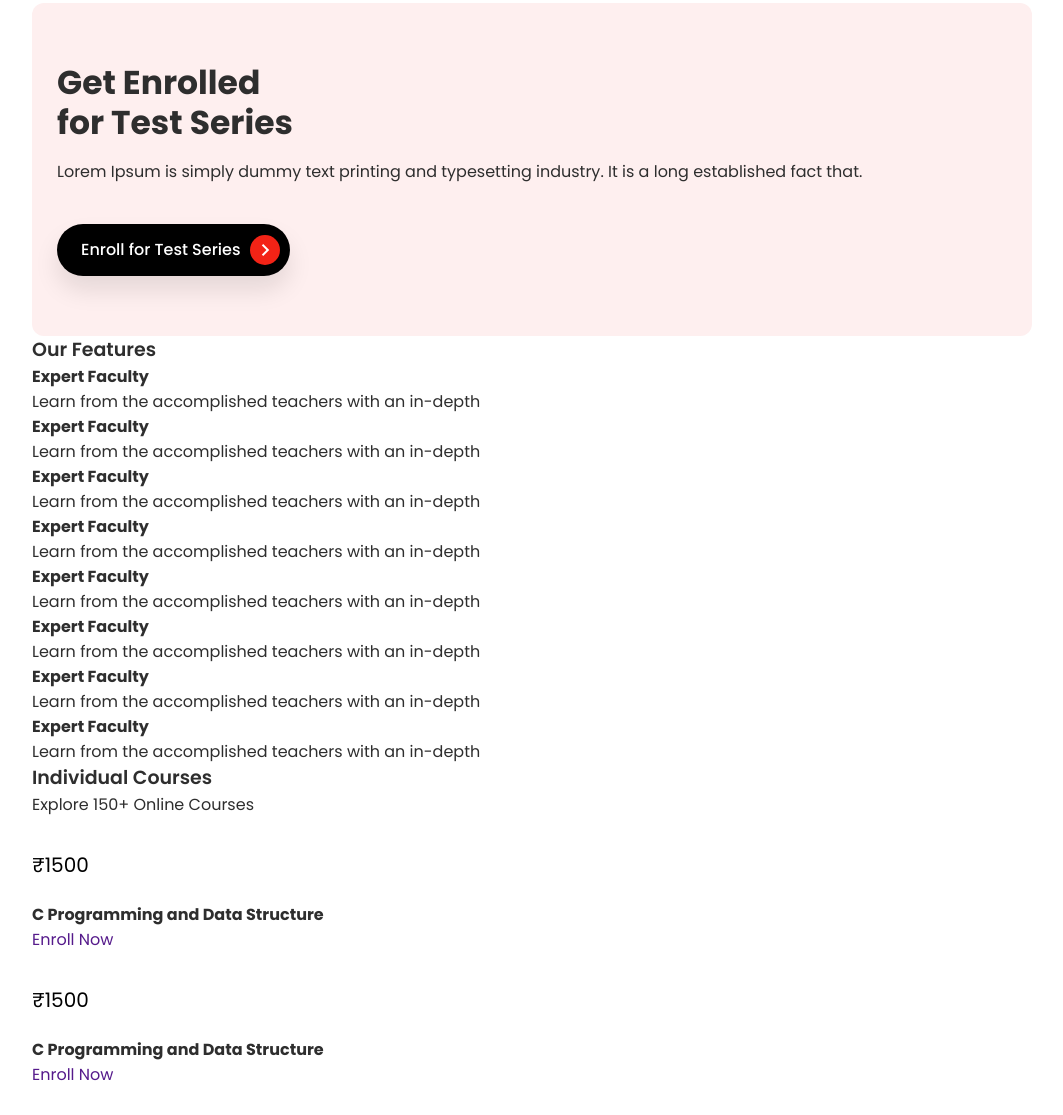
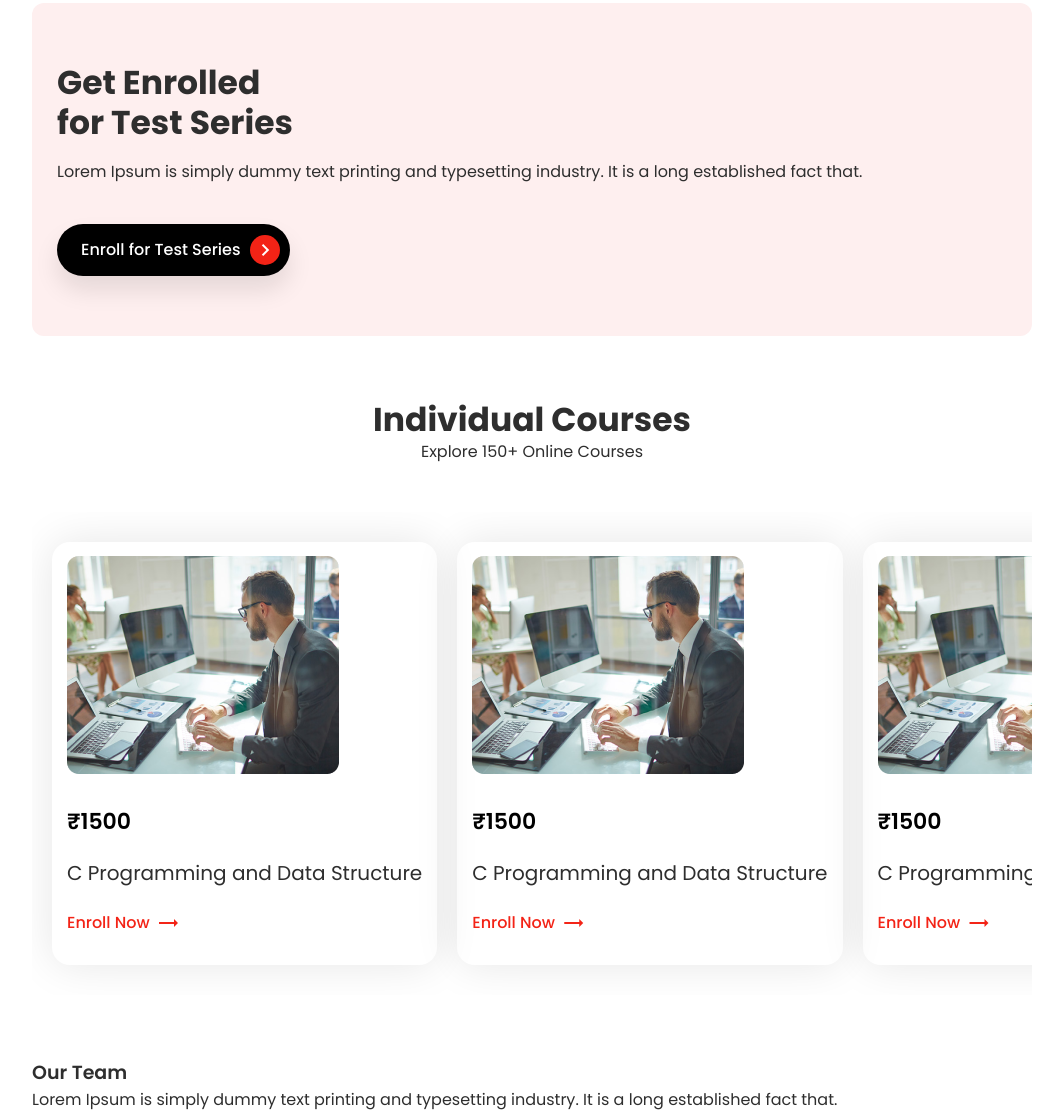
Before and after one commit to samyakshah3008/goclasses, a plain HTML site: page index.html in a window 1280 px wide. Shown: the part 1985-3100 px from the top of the page, without its empty margins (108-1171 px from the left). Drawn offline with Linux system fonts and the light colour scheme.

Commit message:
Individual courses

```diff
--- a/index.html
+++ b/index.html
@@ -182,7 +182,7 @@
           <i class="material-icons">keyboard_arrow_right</i>
         </button>
       </section>
-      <section id="features">
+      <!-- <section id="features">
         <h3>Our Features</h3>
         <div class="feature">
           <i></i>
@@ -224,58 +224,74 @@
           <h4>Expert Faculty</h4>
           <p>Learn from the accomplished teachers with an in-depth</p>
         </div>
-      </section>
+      </section> -->
       <section id="individual-courses">
-        <h3>Individual Courses</h3>
+        <h2>Individual Courses</h2>
         <p>Explore 150+ Online Courses</p>
         <div id="courses-container">
-          <div id="course">
-            <img src="" alt="" />
+          <div class="course">
+            <img src="./assets/PNG X1/Rectangle 29.png" alt="" />
             <p class="price">&#8377;1500</p>
             <h4>C Programming and Data Structure</h4>
-            <a href="" class="enroll-course">Enroll Now</a>
+            <a href="" class="enroll-course"
+              >Enroll Now <i class="material-icons">trending_flat</i></a
+            >
           </div>
-          <div id="course">
-            <img src="" alt="" />
+          <div class="course">
+            <img src="./assets/PNG X1/Rectangle 29.png" alt="" />
             <p class="price">&#8377;1500</p>
             <h4>C Programming and Data Structure</h4>
-            <a href="" class="enroll-course">Enroll Now</a>
+            <a href="" class="enroll-course"
+              >Enroll Now <i class="material-icons">trending_flat</i></a
+            >
           </div>
-          <div id="course">
-            <img src="" alt="" />
+          <div class="course">
+            <img src="./assets/PNG X1/Rectangle 29.png" alt="" />
             <p class="price">&#8377;1500</p>
             <h4>C Programming and Data Structure</h4>
-            <a href="" class="enroll-course">Enroll Now</a>
+            <a href="" class="enroll-course"
+              >Enroll Now <i class="material-icons">trending_flat</i></a
+            >
           </div>
-          <div id="course">
-            <img src="" alt="" />
+          <div class="course">
+            <img src="./assets/PNG X1/Rectangle 29.png" alt="" />
             <p class="price">&#8377;1500</p>
             <h4>C Programming and Data Structure</h4>
-            <a href="" class="enroll-course">Enroll Now</a>
+            <a href="" class="enroll-course"
+              >Enroll Now <i class="material-icons">trending_flat</i></a
+            >
           </div>
-          <div id="course">
-            <img src="" alt="" />
+          <div class="course">
+            <img src="./assets/PNG X1/Rectangle 29.png" alt="" />
             <p class="price">&#8377;1500</p>
             <h4>C Programming and Data Structure</h4>
-            <a href="" class="enroll-course">Enroll Now</a>
+            <a href="" class="enroll-course"
+              >Enroll Now <i class="material-icons">trending_flat</i></a
+            >
           </div>
-          <div id="course">
-            <img src="" alt="" />
+          <div class="course">
+            <img src="./assets/PNG X1/Rectangle 29.png" alt="" />
             <p class="price">&#8377;1500</p>
             <h4>C Programming and Data Structure</h4>
-            <a href="" class="enroll-course">Enroll Now</a>
+            <a href="" class="enroll-course"
+              >Enroll Now <i class="material-icons">trending_flat</i></a
+            >
           </div>
-          <div id="course">
-            <img src="" alt="" />
+          <div class="course">
+            <img src="./assets/PNG X1/Rectangle 29.png" alt="" />
             <p class="price">&#8377;1500</p>
             <h4>C Programming and Data Structure</h4>
-            <a href="" class="enroll-course">Enroll Now</a>
+            <a href="" class="enroll-course"
+              >Enroll Now <i class="material-icons">trending_flat</i></a
+            >
           </div>
-          <div id="course">
-            <img src="" alt="" />
+          <div class="course">
+            <img src="./assets/PNG X1/Rectangle 29.png" alt="" />
             <p class="price">&#8377;1500</p>
             <h4>C Programming and Data Structure</h4>
-            <a href="" class="enroll-course">Enroll Now</a>
+            <a href="" class="enroll-course"
+              >Enroll Now <i class="material-icons">trending_flat</i></a
+            >
           </div>
         </div>
       </section>
--- a/styles/mobile.css
+++ b/styles/mobile.css
@@ -410,6 +410,7 @@ h3 {
   padding: 60px 50px 60px 25px;
   background: #feefef;
   border-radius: 12px;
+  margin-bottom: 4rem;
 }
 
 h2 {
@@ -425,3 +426,68 @@ h2 {
 #enroll-test-series p {
   margin-bottom: 2.5rem;
 }
+
+#individual-courses {
+  margin-bottom: 4rem;
+}
+#individual-courses h2,
+#individual-courses > p:first-of-type {
+  text-align: center;
+}
+
+#individual-courses > p:first-of-type {
+  font-weight: 400;
+  font-size: 16px;
+  line-height: 24px;
+  margin-bottom: 3rem;
+}
+
+#courses-container {
+  display: flex;
+  overflow-x: auto;
+  padding: 30px 0px;
+}
+
+#courses-container .course {
+  flex-shrink: 0;
+  flex-grow: 0;
+  box-shadow: 0px 0px 44px rgba(0, 0, 0, 0.1);
+  border-radius: 18px;
+  padding: 14px 15px;
+  margin-right: 20px;
+  max-width: 65vw;
+}
+#courses-container .course:first-child {
+  margin-left: 20px;
+}
+
+#courses-container .course img {
+  margin-bottom: 1rem;
+}
+
+#courses-container .course p {
+  font-weight: 600;
+  font-size: 22px;
+  line-height: 33px;
+  color: var(--font-color-heading);
+}
+
+#courses-container .course h4 {
+  font-weight: 400;
+  font-size: 20px;
+  line-height: 27px;
+  margin-bottom: 1.5rem;
+}
+#courses-container .course a {
+  display: flex;
+  margin-bottom: 1rem;
+  font-weight: 500;
+  font-size: 16px;
+  line-height: 24px;
+  /* identical to box height */
+
+  color: #f32316;
+}
+#courses-container .course a i {
+  margin-left: 0.4rem;
+}
```
